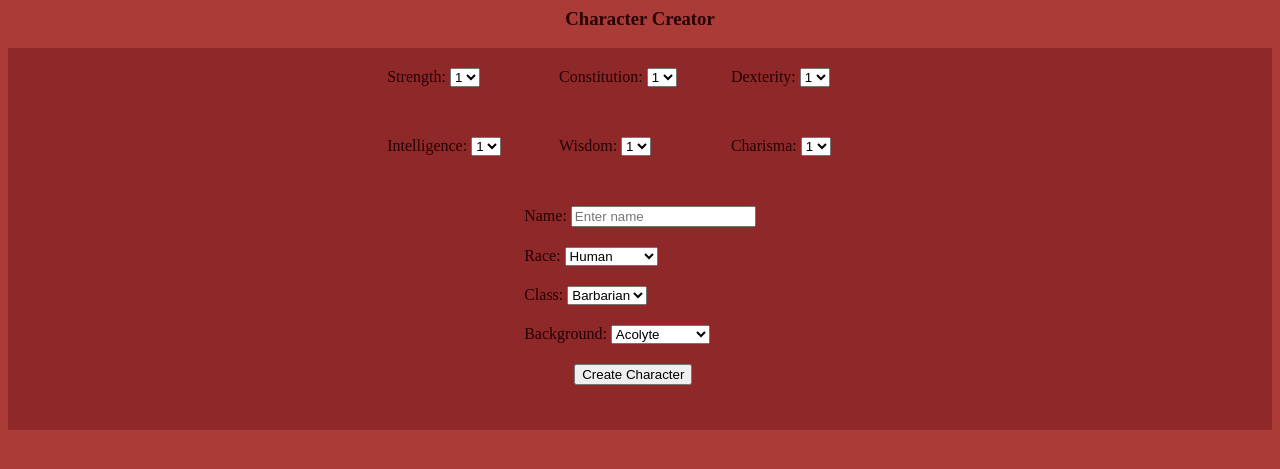
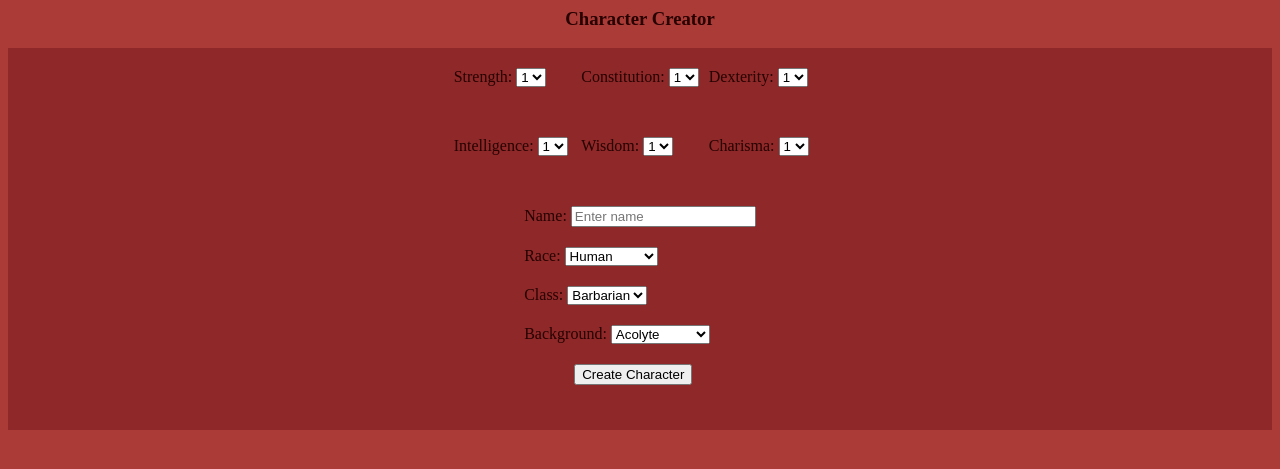
Before and after one commit to fusion407/DnD-Character-Creator, a plain HTML site: page index.html in a window 1280 px wide. Both pictures are taken after a click on the button "New Character". Shown: the part 69-538 px from the top of the page. Drawn offline with Linux system fonts and the light colour scheme.

Commit message:
minor changes to styles

```diff
--- a/style.css
+++ b/style.css
@@ -28,6 +28,7 @@ body {
     flex-direction: column;
     background-color: rgb(143, 40, 40);
     height: auto;
+    align-self: center;
     width: auto;
     justify-content: center;
 
@@ -63,7 +64,7 @@ div.description p {
 .action-points-container {
     display: grid;
     margin-top: 20px;
-    width: 40%;
+    width: auto;
     align-self: center;
     /* margin-left: 10%; */
     grid-template-columns: repeat(3, 1fr);
```
